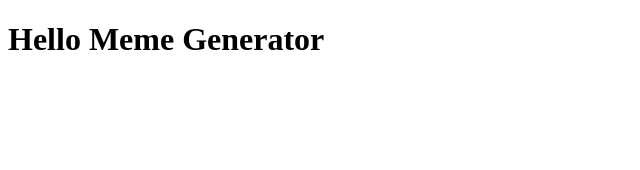
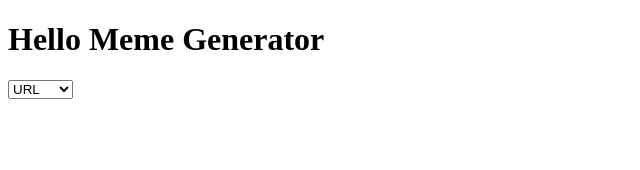
Before and after one commit to alchemy-fullstack-js-fall-2018/meme-generator, a React app: page / in a window 1280 px wide. Shown: the top 170 px of the page, without its empty margins (0-640 px from the left). Built offline with nearby package versions, Linux system fonts and the light colour scheme.

Commit message:
1st form element rendering to the UI

```diff
--- a/src/components/App.js
+++ b/src/components/App.js
@@ -1,11 +1,23 @@
 import React, { Component, Fragment } from 'react';
 export default class App extends Component {
-    state = {};
+    state = {
+        imgSource: 'URL'
+    };
 
     render() {
+        const { imgSource } = this.state;
+        const options = ['URL', 'Upload'].map(option => {
+            return <option key={option} value={option}>{option}</option>;
+        });
+
         return (
             <Fragment>
                 <h1>Hello Meme Generator</h1>
+                <form>
+                    <select name="imgSource" defaultValue={imgSource}>
+                        {options}
+                    </select>
+                </form>
             </Fragment>
         );
     }
```
